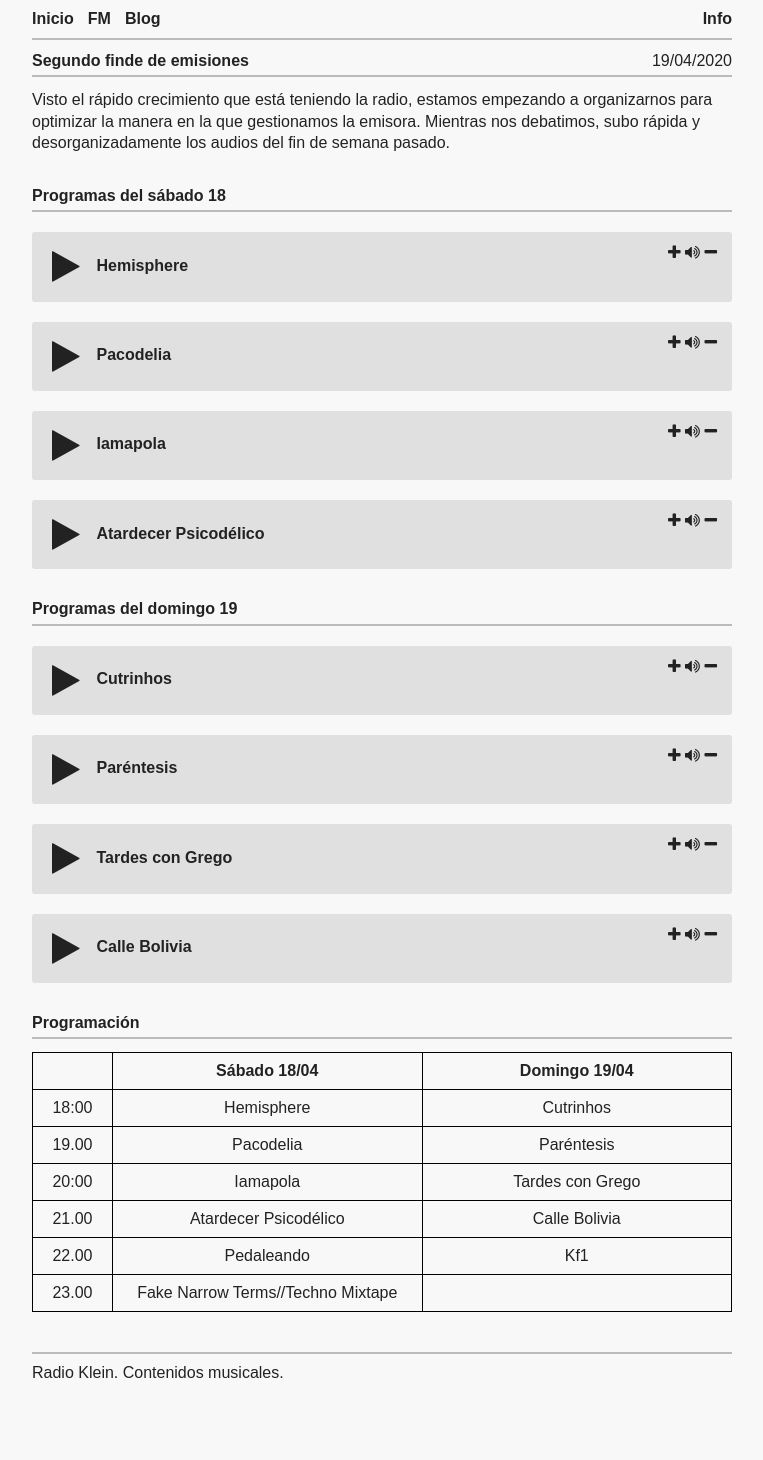
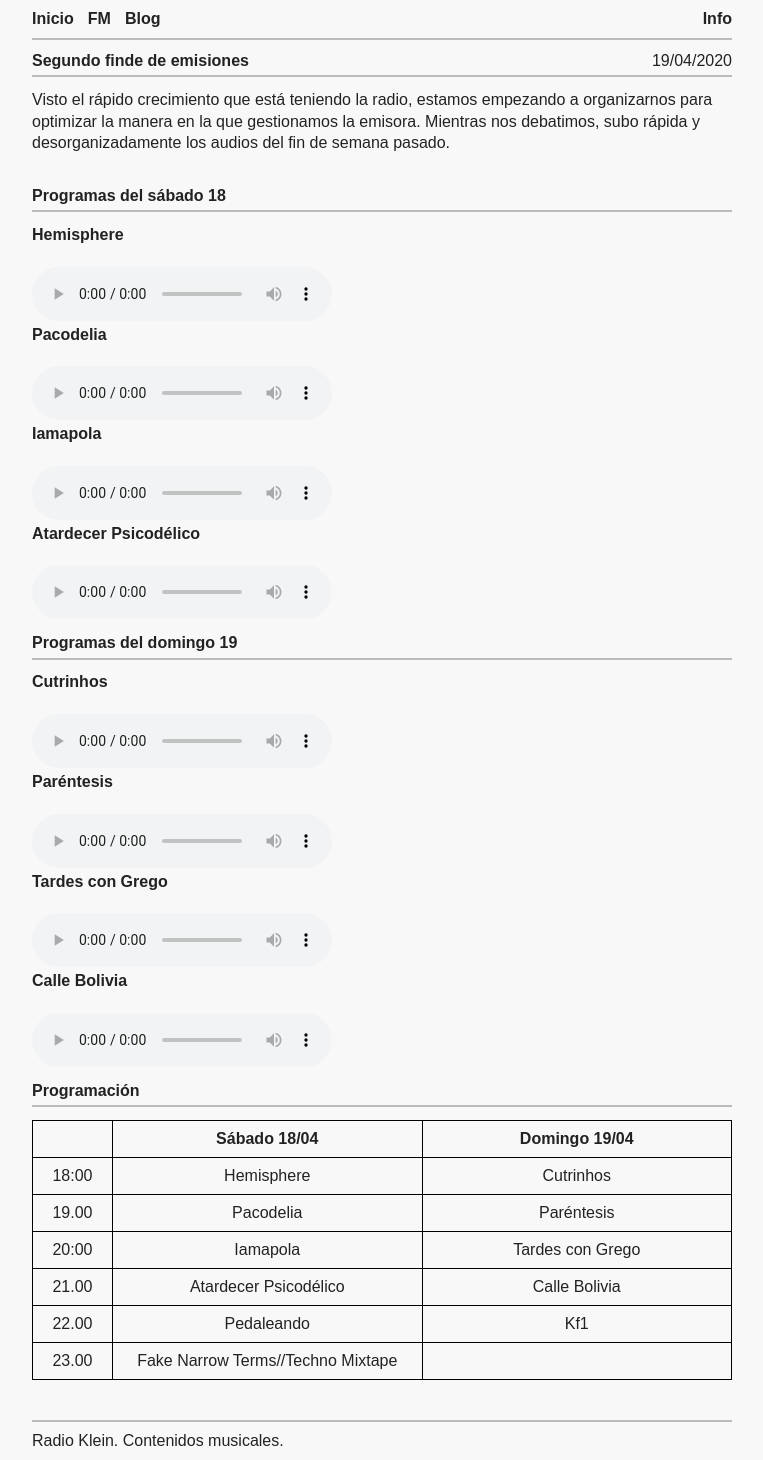
Before and after one commit to haztecaso/radio-klein, a Jekyll site: the page built from _posts/2020-04-19-segundo-finde.md, in a window 1280 px wide. Shown: the whole page, without its empty margins (258-1021 px from the left). Built offline with Jekyll 4.4.1, drawn with Linux system fonts in a browser that asks for light colours; before the commit the page ends 1392 px from its top, so only the background shows below that.

Commit message:
Automated commit

```diff
--- a/_includes/audioplayer.html
+++ b/_includes/audioplayer.html
@@ -1,14 +1,6 @@
-<div class="player" data-url="{{ include.url }}">
-    <input type="range" class="amplitude-volume-slider" data-amplitude-song-index=""/>
-    <div class="amplitude-play-pause fa" data-amplitude-song-index=""></div>
-	<div class="data">
-        <span class="title">{{ include.title }}</span>
-        <span class="playing">{{ include.desc }}</span>
-	</div>
-	<div class="volumectl">
-		<span class="amplitude-volume-up fa fa-plus"></span>
-		<span class="volumeicon fa fa-volume-up"></span>
-		<span class="amplitude-volume-down fa fa-minus"></span>
-		<span class="indicator"></span>
-	</div>
-</div>
+<h3>{{ include.title }}</h3>
+<p>{{ include.desc }}</p>
+<audio controls>
+  <source src="https://haztecaso.mooo.com/podcasts{{ include.url }}" type="audio/ogg">
+Lo sentimos, tu navegador no es compatible con el elemento de audio. Puedes descargarte el programa haciendo click <a href="https://haztecaso.mooo.com/podcasts{{ include.url }}">aqui</a>.
+</audio>
```
Also changed, not shown: _includes/audioplayer-custom.html (added, +14 -0 lines).
